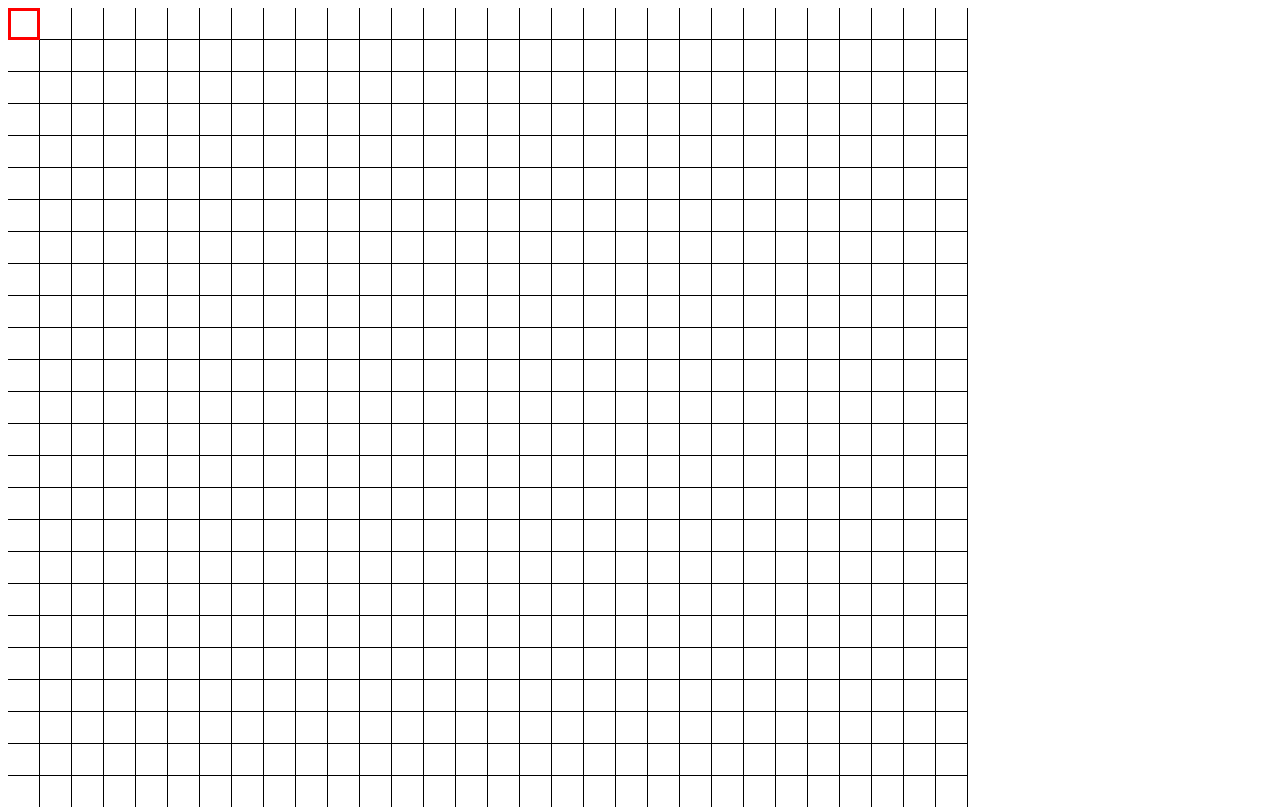
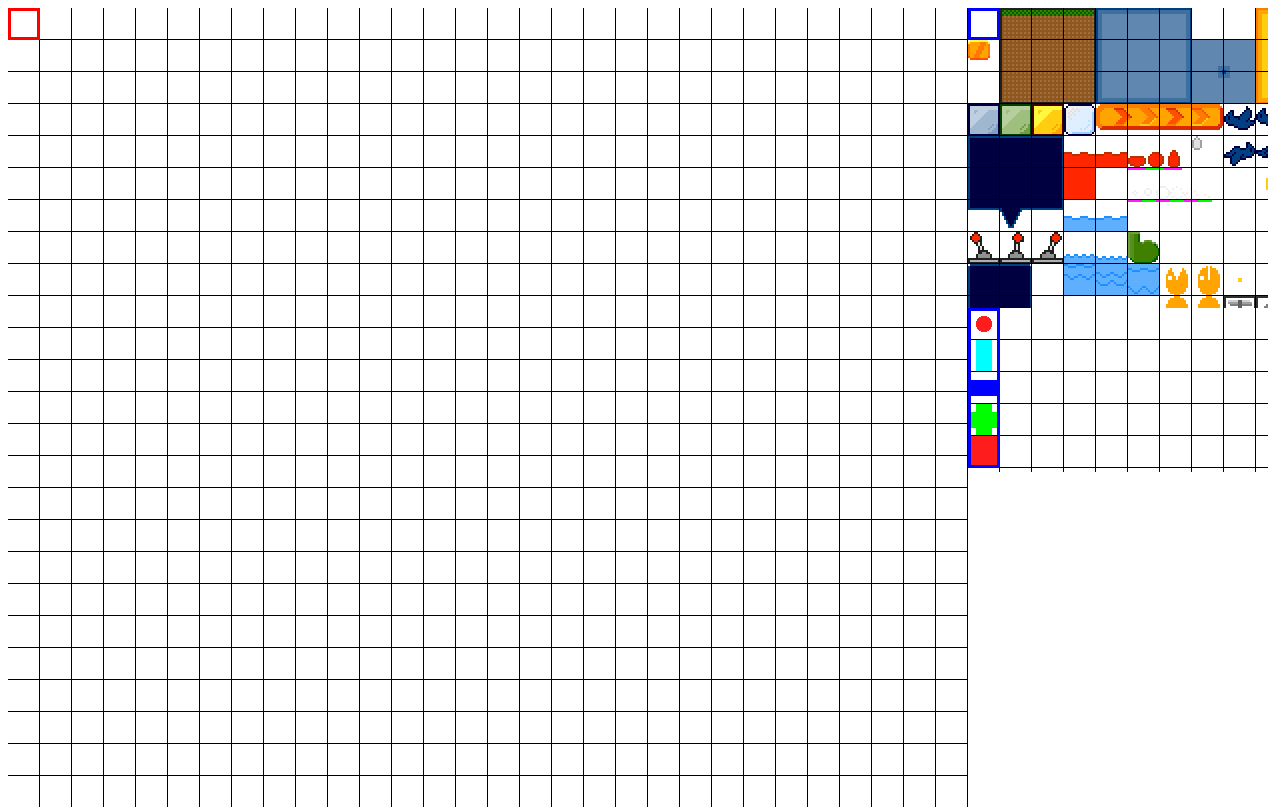
Before and after one commit to piyoppi/pico2map, a website built with webpack: page examples/index.html in a window 1280 px wide. Shown: the top 807 px of the page. Built offline with nearby package versions, Linux system fonts and the light colour scheme.

Commit message:
サンプルページのコンポーネントの配置を整理する

```diff
--- a/examples/index.css
+++ b/examples/index.css
@@ -3,3 +3,8 @@
   width: 300px;
   height: 300px;
 }
+
+.map-editor-boundary {
+  display: flex;
+  max-width: 100%;
+}
--- a/examples/index.html
+++ b/examples/index.html
@@ -8,9 +8,11 @@
 
   <body>
     <article>
-      <map-canvas-component
-        id="mapCanvas"
-        ></map-canvas-component>
+      <div class="map-editor-boundary">
+        <div class="map-editor">
+          <map-canvas-component id="mapCanvas"></map-canvas-component>
+        </div>
+        <div class="chip-selector">
           <div class="map-chips">
             <map-chip-selector-component
               id="mapChipSelector"
@@ -22,6 +24,8 @@
               id="autoTileSelector"
               chipId="2"
               ></auto-tile-selector-component>
+          </div>
+        </div>
       </div>
     </article>
 
```
Lines whose indentation alone changed are shown as unchanged.
